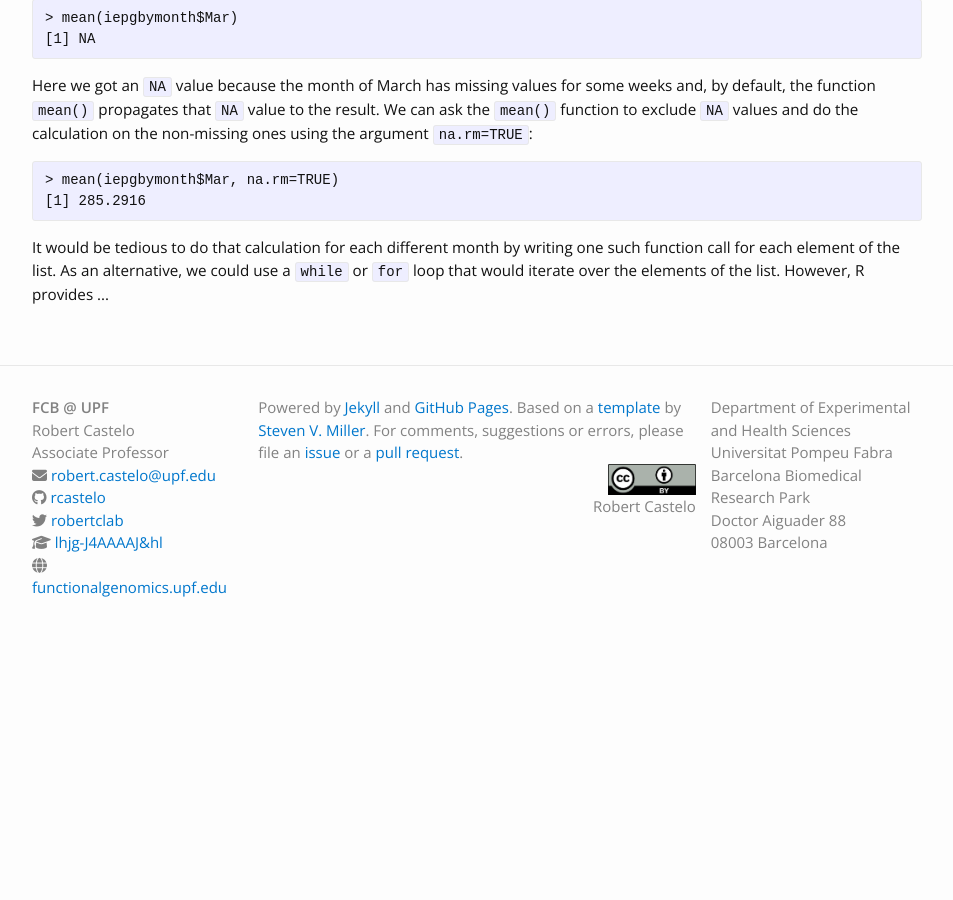
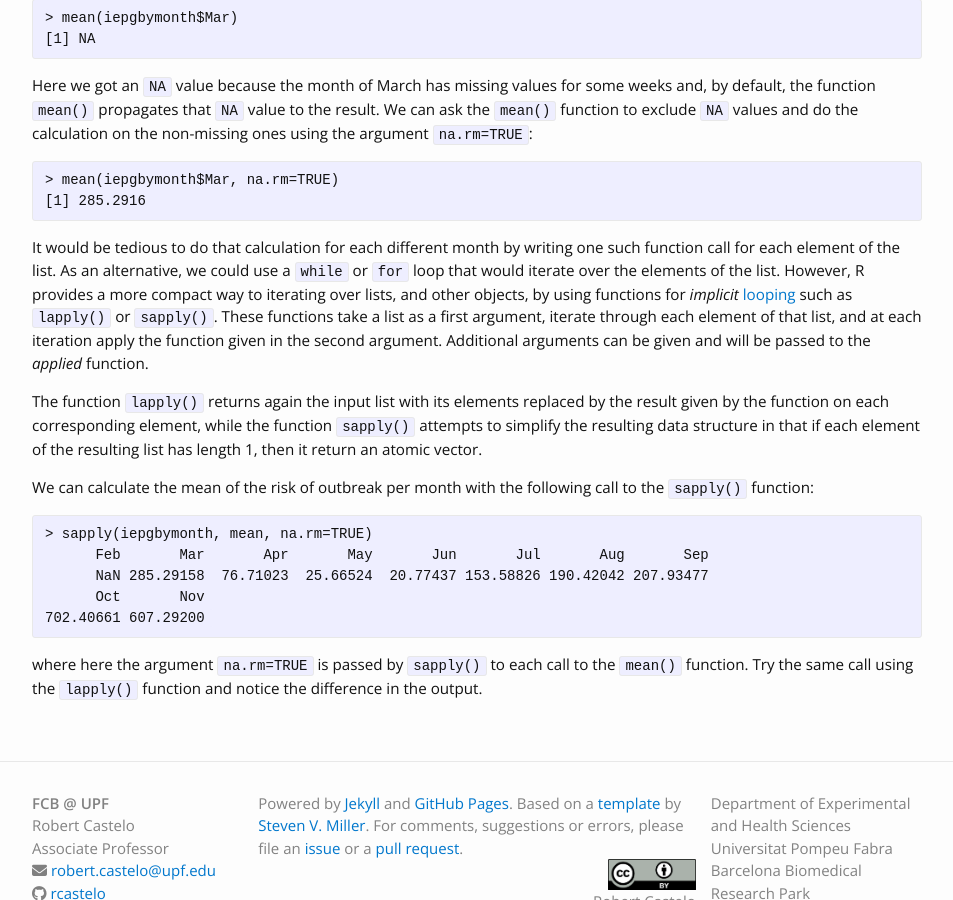
Before and after one commit to funcompbio/funcompbio.github.io, a Jekyll site: the page built from practical9/practical9.md, in a window 1280 px wide and 900 px high, scrolled down 7299 px. Shown: the whole window, without its empty margins (163-1116 px from the left). Built offline with Jekyll 4.4.1, drawn with Linux system fonts in a browser that asks for light colours; nearby versions of some CDN libraries; before the commit the page ends 7958 px from its top, so only the background shows below that.

Commit message:
Updated practical 9.

```diff
--- a/practical9/practical9.html
+++ b/practical9/practical9.html
@@ -169,4 +169,12 @@ $Apr
 <p>Here we got an <code>NA</code> value because the month of March has missing values for some weeks and, by default, the function <code>mean()</code> propagates that <code>NA</code> value to the result. We can ask the <code>mean()</code> function to exclude <code>NA</code> values and do the calculation on the non-missing ones using the argument <code>na.rm=TRUE</code>:</p>
 <pre><code>&gt; mean(iepgbymonth$Mar, na.rm=TRUE)
 [1] 285.2916</code></pre>
-<p>It would be tedious to do that calculation for each different month by writing one such function call for each element of the list. As an alternative, we could use a <code>while</code> or <code>for</code> loop that would iterate over the elements of the list. However, R provides ...</p>
+<p>It would be tedious to do that calculation for each different month by writing one such function call for each element of the list. As an alternative, we could use a <code>while</code> or <code>for</code> loop that would iterate over the elements of the list. However, R provides a more compact way to iterating over lists, and other objects, by using functions for <em>implicit</em> <a href="https://cran.r-project.org/doc/manuals/r-release/R-lang.html#Looping">looping</a> such as <code>lapply()</code> or <code>sapply()</code>. These functions take a list as a first argument, iterate through each element of that list, and at each iteration apply the function given in the second argument. Additional arguments can be given and will be passed to the <em>applied</em> function.</p>
+<p>The function <code>lapply()</code> returns again the input list with its elements replaced by the result given by the function on each corresponding element, while the function <code>sapply()</code> attempts to simplify the resulting data structure in that if each element of the resulting list has length 1, then it return an atomic vector.</p>
+<p>We can calculate the mean of the risk of outbreak per month with the following call to the <code>sapply()</code> function:</p>
+<pre><code>&gt; sapply(iepgbymonth, mean, na.rm=TRUE)
+      Feb       Mar       Apr       May       Jun       Jul       Aug       Sep
+      NaN 285.29158  76.71023  25.66524  20.77437 153.58826 190.42042 207.93477
+      Oct       Nov
+702.40661 607.29200 </code></pre>
+<p>where here the argument <code>na.rm=TRUE</code> is passed by <code>sapply()</code> to each call to the <code>mean()</code> function. Try the same call using the <code>lapply()</code> function and notice the difference in the output.</p>
```
